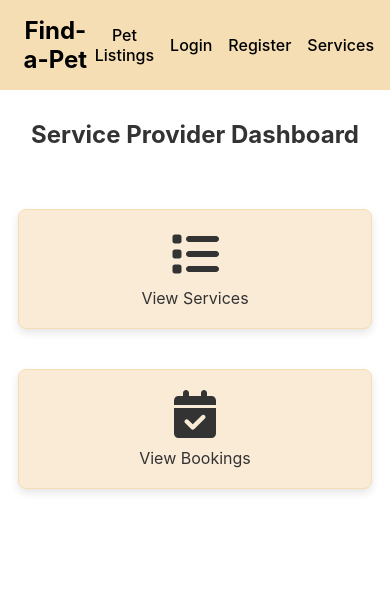
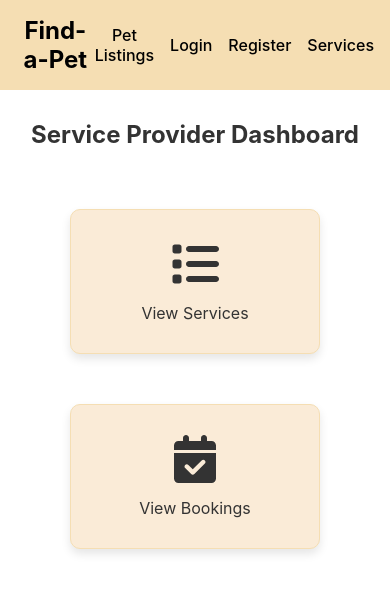
Before and after one commit to wonke2/Find-A-Pet, a React (Create React App) app: page /spdashboard in a window 390 px wide. Shown: the top 592 px of the page. Built offline with nearby package versions, Linux system fonts and the light colour scheme; sample sign-in values are in the browser's storage.

Commit message:
increased tile height userdash

```diff
--- a/src/styles/UserDashbord.css
+++ b/src/styles/UserDashbord.css
@@ -2,7 +2,7 @@
 
 .user-dashboard-container {
     text-align: center;
-    margin: 30px auto;
+    margin: 50px auto;
 }
 
 .user-dashboard-title {
@@ -14,10 +14,10 @@
 
 .dashboard-tile-container {
     display: flex;
-    justify-content: space-evenly; /* Changed from 'space-around' to 'space-evenly' for equal spacing */
+    justify-content: space-evenly;
     margin: 0 auto;
-    max-width: 800px;
-    gap: 30px; /* This will add space between the items */
+    max-width: 80%;
+    gap: 50px;
 }
 
 .dashboard-tile {
@@ -25,12 +25,13 @@
     align-items: center;
     justify-content: center;
     flex-direction: column;
-    width: calc(50% - 15px); /* Adjust width to account for the gap */
-    padding: 20px;
+    width: calc(50% - 20px);
+    padding: 40px;
+    height: 200px;
     background-color: antiquewhite;
     border: 1px solid wheat;
-    border-radius: 8px;
-    box-shadow: 0 4px 8px rgba(0, 0, 0, 0.1);
+    border-radius: 10px;
+    box-shadow: 0 5px 10px rgba(0, 0, 0, 0.1);
     transition: transform 0.3s ease, box-shadow 0.3s ease;
     text-decoration: none;
     color: #333;
@@ -38,34 +39,40 @@
 
 .dashboard-tile:hover {
     transform: translateY(-5px);
-    box-shadow: 0 6px 12px rgba(0, 0, 0, 0.15);
+    box-shadow: 0 8px 16px rgba(0, 0, 0, 0.2);
 }
 
 .dashboard-tile-icon {
-    font-size: 48px;
-    margin-bottom: 10px;
+    font-size: 70px;
+    margin-bottom: 15px;
 }
 
-/* Icons using FontAwesome - Ensure you include FontAwesome in your project */
+
 .fa-booking::before {
-    content: "\f236"; /* FontAwesome icon code for 'hotel' (used as booking here) */
+    content: "\f236";
 }
 
 .fa-wishlist::before {
-    content: "\f004"; /* FontAwesome icon code for 'heart' (used as wishlist here) */
+    content: "\f004";
 }
 
 /* Responsive Design */
 @media (max-width: 768px) {
     .dashboard-tile-container {
         flex-direction: column;
-        gap: 20px; /* Adjust gap for mobile view */
+        gap: 25px;
     }
 
     .dashboard-tile {
-        width: 80%;
-        margin-bottom: 20px;
-        margin-left: auto; /* Center the tiles in mobile view */
+        width: 60%;
+        height: auto;
+        padding: 30px;
+        margin-bottom: 25px;
+        margin-left: auto;
         margin-right: auto;
     }
+
+    .dashboard-tile-icon {
+        font-size: 48px;
+    }
 }
```
